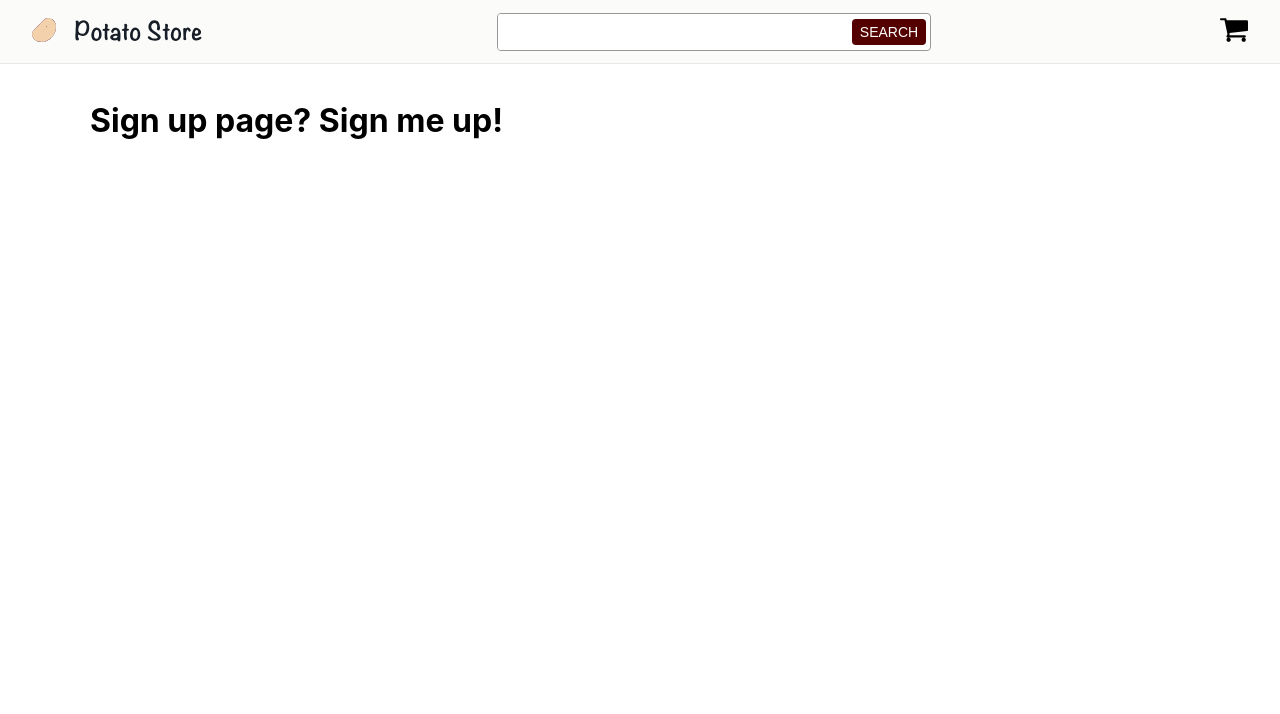
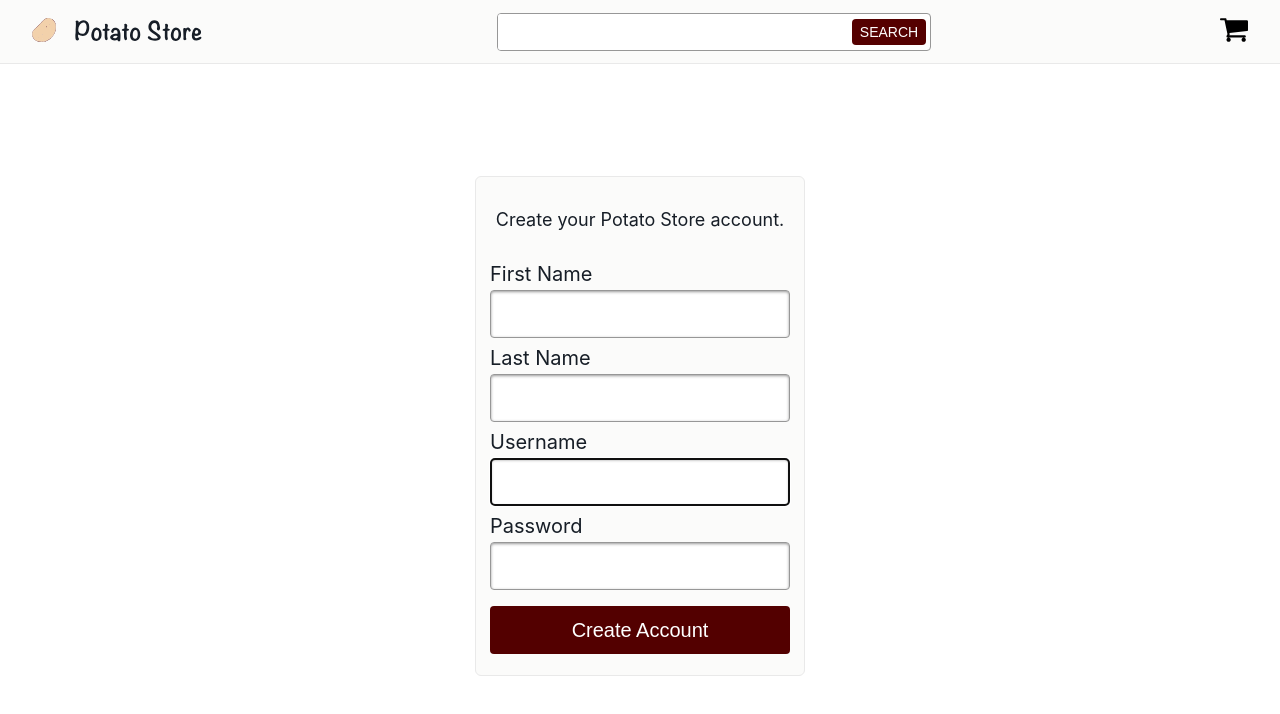
Before and after one commit to tutturen/potato-store-front, a React (Create React App) app: page /signup in a window 1280 px wide. Shown: the top 714 px of the page. Built offline with nearby package versions, Linux system fonts and the light colour scheme; no server answers.

Commit message:
add ui for login and signup

```diff
--- /dev/null
+++ b/src/LogInPage/LoginPage.css
@@ -0,0 +1,54 @@
+.login-container {
+  width: 330px;
+  height: 350px;
+  margin: auto;
+  margin-top: 96px;
+  border-radius: 3px;
+  background-color: #fbfbfa;
+  border-radius: 6px;
+  display: flex;
+  flex-direction: column;
+  align-items: center;
+  /*box-shadow: 0px 2px 4px #999;*/
+  border: 1px solid #e9e9e9;
+  padding: 8px;
+  box-sizing: border-box;
+}
+
+.login-head-text {
+  margin-top: 24px;
+  font-size: 18px;
+  color: #171e27;
+  margin-bottom: 24px;
+}
+
+.login-form-element-label {
+  font-size: 20px;
+  color: #171e27;
+  margin-bottom: 4px;
+  margin-top: 8px;
+}
+
+.login-form-element-input {
+  box-shadow: inset 0px 1px 3px #999;
+  border-radius: 4px;
+  width: 300px;
+  height: 48px;
+  border: 1px solid #979797;
+  font-size: 20px;
+  padding: 0 8px;
+  box-sizing: border-box;
+}
+
+.login-form-button {
+  color: #fff;
+  border-radius: 4px;
+  width: 300px;
+  height: 48px;
+  border: none;
+  background-color: #530000;
+  font-size: 20px;
+  padding: 0 8px;
+  box-sizing: border-box;
+  margin-top: 16px;
+}
--- a/src/LogInPage/index.js
+++ b/src/LogInPage/index.js
@@ -1,13 +1,48 @@
 import React from 'react';
+import { withFormik } from 'formik';
+import './LoginPage.css';
 
-// TODO: Consider two-pane layout where users can register and log in using same page.
 /**
- * Page where customers can log into their account.
+ * Page where you log in
  */
-class LogInPage extends React.Component {
+class LoginPage extends React.Component {
   render() {
-    return <h1>Hi, this is the login page!</h1>;
+    return <LoginForm onSubmit={form => console.log(form)} />;
   }
 }
 
-export default LogInPage;
+const InnerLoginForm = ({ values, handleChange, handleSubmit }) => (
+  <form onSubmit={handleSubmit}>
+    <div className="login-container">
+      <div className="login-head-text">Log in to the Potato Store.</div>
+      <div className="login-form-element">
+        <div className="login-form-element-label">Username</div>
+        <input
+          autoFocus
+          onChange={handleChange}
+          name="username"
+          type="text"
+          className="login-form-element-input"
+        />
+      </div>
+      <div className="login-form-element">
+        <div className="login-form-element-label">Password</div>
+        <input
+          onChange={handleChange}
+          name="password"
+          type="password"
+          className="login-form-element-input"
+        />
+      </div>
+      <input type="submit" className="login-form-button" value="Log in" />
+    </div>
+  </form>
+);
+
+const LoginForm = withFormik({
+  handleSubmit: (values, { props }) => {
+    props.onSubmit(values);
+  },
+})(InnerLoginForm);
+
+export default LoginPage;
--- /dev/null
+++ b/src/SignUpPage/SignUpPage.css
@@ -0,0 +1,54 @@
+.signup-container {
+  width: 330px;
+  height: 500px;
+  margin: auto;
+  margin-top: 96px;
+  border-radius: 3px;
+  background-color: #fbfbfa;
+  border-radius: 6px;
+  display: flex;
+  flex-direction: column;
+  align-items: center;
+  /*box-shadow: 0px 2px 4px #999;*/
+  border: 1px solid #e9e9e9;
+  padding: 8px;
+  box-sizing: border-box;
+}
+
+.signup-head-text {
+  margin-top: 24px;
+  font-size: 18px;
+  color: #171e27;
+  margin-bottom: 24px;
+}
+
+.signup-form-element-label {
+  font-size: 20px;
+  color: #171e27;
+  margin-bottom: 4px;
+  margin-top: 8px;
+}
+
+.signup-form-element-input {
+  box-shadow: inset 0px 1px 3px #999;
+  border-radius: 4px;
+  width: 300px;
+  height: 48px;
+  border: 1px solid #979797;
+  font-size: 20px;
+  padding: 0 8px;
+  box-sizing: border-box;
+}
+
+.signup-form-button {
+  color: #fff;
+  border-radius: 4px;
+  width: 300px;
+  height: 48px;
+  border: none;
+  background-color: #530000;
+  font-size: 20px;
+  padding: 0 8px;
+  box-sizing: border-box;
+  margin-top: 16px;
+}
--- a/src/SignUpPage/index.js
+++ b/src/SignUpPage/index.js
@@ -1,13 +1,68 @@
 import React from 'react';
+import { withFormik } from 'formik';
+import './SignUpPage.css';
 
-// TODO: Create generic component with a sign-up form we can embed different places (checkout, login, homepage?) and use it here as well (?)
 /**
  * Page where you sign up for a new account.
  */
 class SignUpPage extends React.Component {
   render() {
-    return <h1>Sign up page? Sign me up!</h1>;
+    return <SignupForm onSubmit={form => console.log(form)} />;
   }
 }
 
+const InnerSignupForm = ({ values, handleChange, handleSubmit }) => (
+  <form onSubmit={handleSubmit}>
+    <div className="signup-container">
+      <div className="signup-head-text">Create your Potato Store account.</div>
+      <div className="signup-form-element">
+        <div className="signup-form-element-label">First Name</div>
+        <input
+          autoFocus
+          onChange={handleChange}
+          name="firstname"
+          type="text"
+          className="signup-form-element-input"
+        />
+      </div>
+      <div className="signup-form-element">
+        <div className="signup-form-element-label">Last Name</div>
+        <input
+          autoFocus
+          onChange={handleChange}
+          name="lastname"
+          type="text"
+          className="signup-form-element-input"
+        />
+      </div>
+      <div className="signup-form-element">
+        <div className="signup-form-element-label">Username</div>
+        <input
+          autoFocus
+          onChange={handleChange}
+          name="username"
+          type="text"
+          className="signup-form-element-input"
+        />
+      </div>
+      <div className="signup-form-element">
+        <div className="signup-form-element-label">Password</div>
+        <input
+          onChange={handleChange}
+          name="password"
+          type="password"
+          className="signup-form-element-input"
+        />
+      </div>
+      <input type="submit" className="signup-form-button" value="Create Account" />
+    </div>
+  </form>
+);
+
+const SignupForm = withFormik({
+  handleSubmit: (values, { props }) => {
+    props.onSubmit(values);
+  },
+})(InnerSignupForm);
+
 export default SignUpPage;
```
